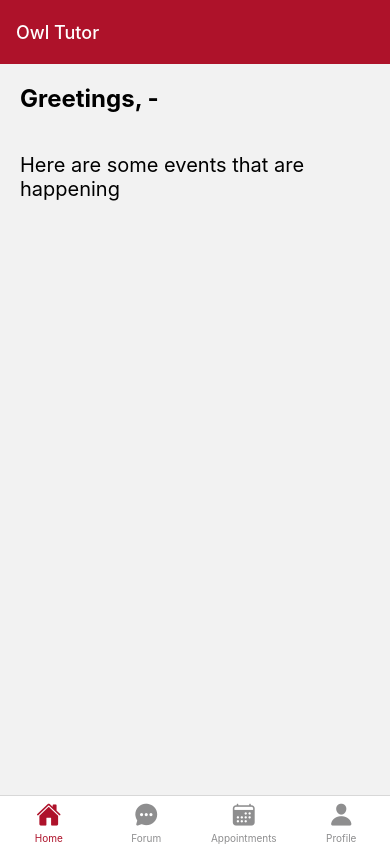
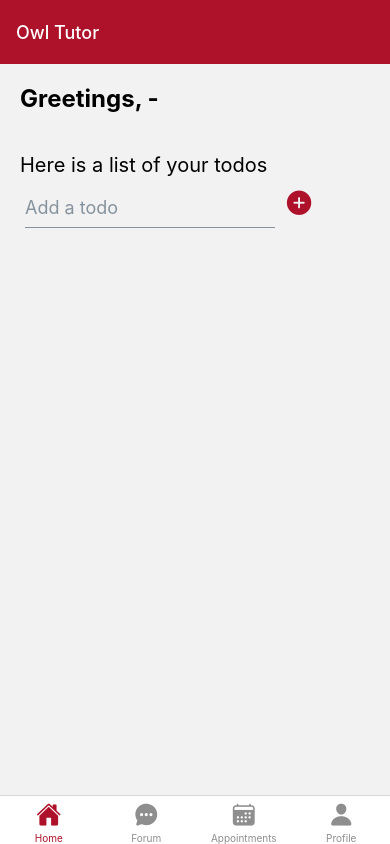
Before and after one commit to OwlHacks2022/owl-tutor-rn, a React Native app: screen /Root in a window 390 px wide. Built offline with nearby package versions, Linux system fonts and the light colour scheme; no server answers; the database is empty.

Commit message:
todo app finished

```diff
--- /dev/null
+++ b/hooks/useTodos.js
@@ -0,0 +1,98 @@
+import { useEffect, useState } from 'react';
+import AsyncStorage from '@react-native-async-storage/async-storage';
+import { db } from '../firebase';
+import {
+  collection,
+  addDoc,
+  setDoc,
+  doc,
+  getDocs,
+  deleteDoc,
+} from 'firebase/firestore';
+
+export default function useTodos() {
+  const [todos, setTodos] = useState([]);
+
+  const syncTodos = async () => {
+    try {
+      const userId = await AsyncStorage.getItem('userId');
+      const todosRef = collection(db, 'users', userId, 'todos');
+      const qs = await getDocs(todosRef);
+      setTodos([]);
+      qs.forEach(doc => {
+        setTodos(prevTodos => [
+          ...prevTodos,
+          {
+            id: doc.id,
+            ...doc.data(),
+          },
+        ]);
+      });
+    } catch (error) {
+      console.error(error);
+    }
+  };
+
+  const addTodo = async title => {
+    try {
+      const userId = await AsyncStorage.getItem('userId');
+      const todosRef = collection(db, 'users', userId, 'todos');
+      await addDoc(todosRef, {
+        title,
+        completed: false,
+      });
+      await syncTodos();
+    } catch (error) {
+      console.error(error);
+    }
+  };
+
+  const toggleCompleted = async id => {
+    try {
+      const userId = await AsyncStorage.getItem('userId');
+      const todoRef = doc(db, 'users', userId, 'todos', id);
+      await setDoc(
+        todoRef,
+        { completed: !todos.find(todo => todo.id === id).completed },
+        { merge: true }
+      );
+      await syncTodos();
+    } catch (error) {
+      console.error(error);
+    }
+  };
+
+  const updateTodoTitle = async (id, title) => {
+    try {
+      const userId = await AsyncStorage.getItem('userId');
+      const todoRef = doc(db, 'users', userId, 'todos', id);
+      await setDoc(todoRef, { title }, { merge: true });
+    } catch (error) {
+      console.error(error);
+    }
+  };
+
+  const removeTodo = async id => {
+    try {
+      const userId = await AsyncStorage.getItem('userId');
+      const todoRef = doc(db, 'users', userId, 'todos', id);
+      await deleteDoc(todoRef);
+      await syncTodos();
+    } catch (error) {
+      console.error(error);
+    }
+  };
+
+  useEffect(() => {
+    syncTodos();
+  }, []);
+
+  return {
+    todos,
+    syncTodos,
+    addTodo,
+    toggleCompleted,
+    updateTodoTitle,
+    removeTodo,
+  };
+}
--- a/screens/HomeScreen.jsx
+++ b/screens/HomeScreen.jsx
@@ -3,13 +3,50 @@
  * TODO list
  *  Canvas Calender API
  */
-import React from 'react';
-import { View, Text, StyleSheet } from 'react-native';
+import React, { useState } from 'react';
+import {
+  View,
+  Text,
+  StyleSheet,
+  FlatList,
+  Dimensions,
+  TouchableOpacity,
+} from 'react-native';
+import { Button, Input, ListItem } from 'react-native-elements';
 import { COLORS } from '../constants';
 import useProfile from '../hooks/useProfile';
+import useTodos from '../hooks/useTodos';
+import Ionicons from 'react-native-vector-icons/Ionicons';
+
+const { width } = Dimensions.get('window');
 
 export default function HomeScreen() {
   const profile = useProfile();
+  const { todos, addTodo, toggleCompleted, removeTodo } = useTodos();
+  const [text, setText] = useState('');
+
+  const renderTodo = ({ item }) => (
+    <ListItem bottomDivider>
+      <ListItem.Content>
+        <ListItem.Title>{item.title}</ListItem.Title>
+      </ListItem.Content>
+      <ListItem.CheckBox
+        checked={item.completed}
+        onPress={() => {
+          toggleCompleted(item.id);
+        }}
+      />
+      <Button
+        title="Delete"
+        type="outline"
+        buttonStyle={{ borderColor: COLORS.primary }}
+        titleStyle={{ color: COLORS.primary }}
+        onPress={() => {
+          removeTodo(item.id);
+        }}
+      />
+    </ListItem>
+  );
 
   return (
     <View style={styles.container}>
@@ -18,10 +55,29 @@ export default function HomeScreen() {
           Greetings, {profile?.name ? profile.name : '-'}
         </Text>
       </View>
-      <View style={styles.calenderContainer}>
-        <Text style={styles.infoText}>
-          Here are some events that are happening
-        </Text>
+
+      <View style={styles.todoContainer}>
+        <Text style={styles.infoText}>Here is a list of your todos</Text>
+        <View style={styles.form}>
+          <Input
+            placeholder="Add a todo"
+            value={text}
+            onChangeText={setText}
+            onSubmitEditing={() => {
+              addTodo(text);
+              setText('');
+            }}
+          />
+          <TouchableOpacity
+            onPress={() => {
+              addTodo(text);
+              setText('');
+            }}
+          >
+            <Ionicons name="add-circle" size={30} color={COLORS.primary} />
+          </TouchableOpacity>
+        </View>
+        <FlatList data={todos} renderItem={renderTodo} />
       </View>
     </View>
   );
@@ -41,11 +97,18 @@ const styles = StyleSheet.create({
     width: '100%',
     backgroundColor: COLORS.grey,
   },
-  calenderContainer: {
+  todoContainer: {
     padding: 20,
     width: '100%',
   },
   infoText: {
     fontSize: 20,
+    marginBottom: 10,
+  },
+  form: {
+    flexDirection: 'row',
+    width: '80%',
+    justifyContent: 'center',
+    paddingLeft: 10,
   },
 });
```
